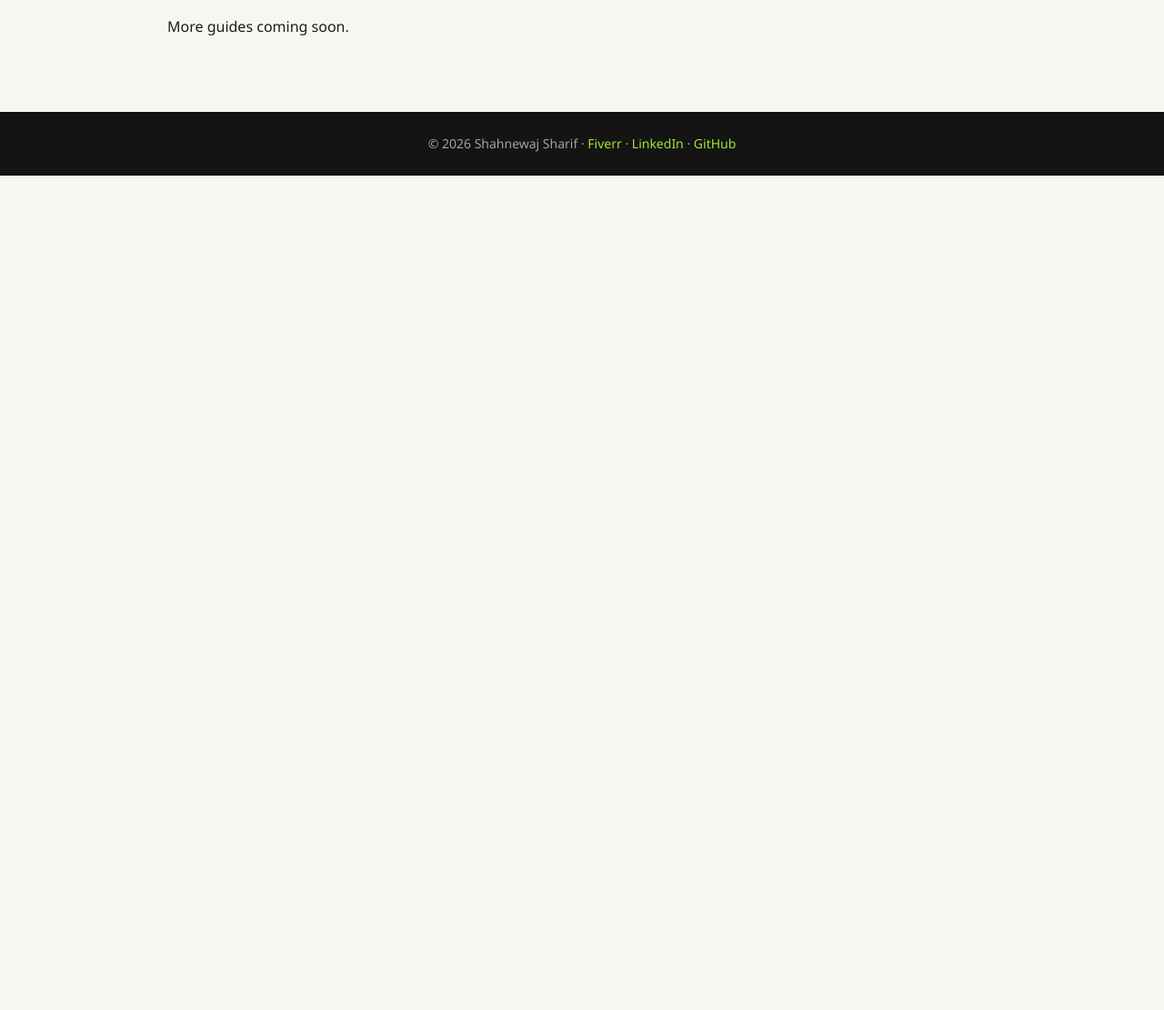
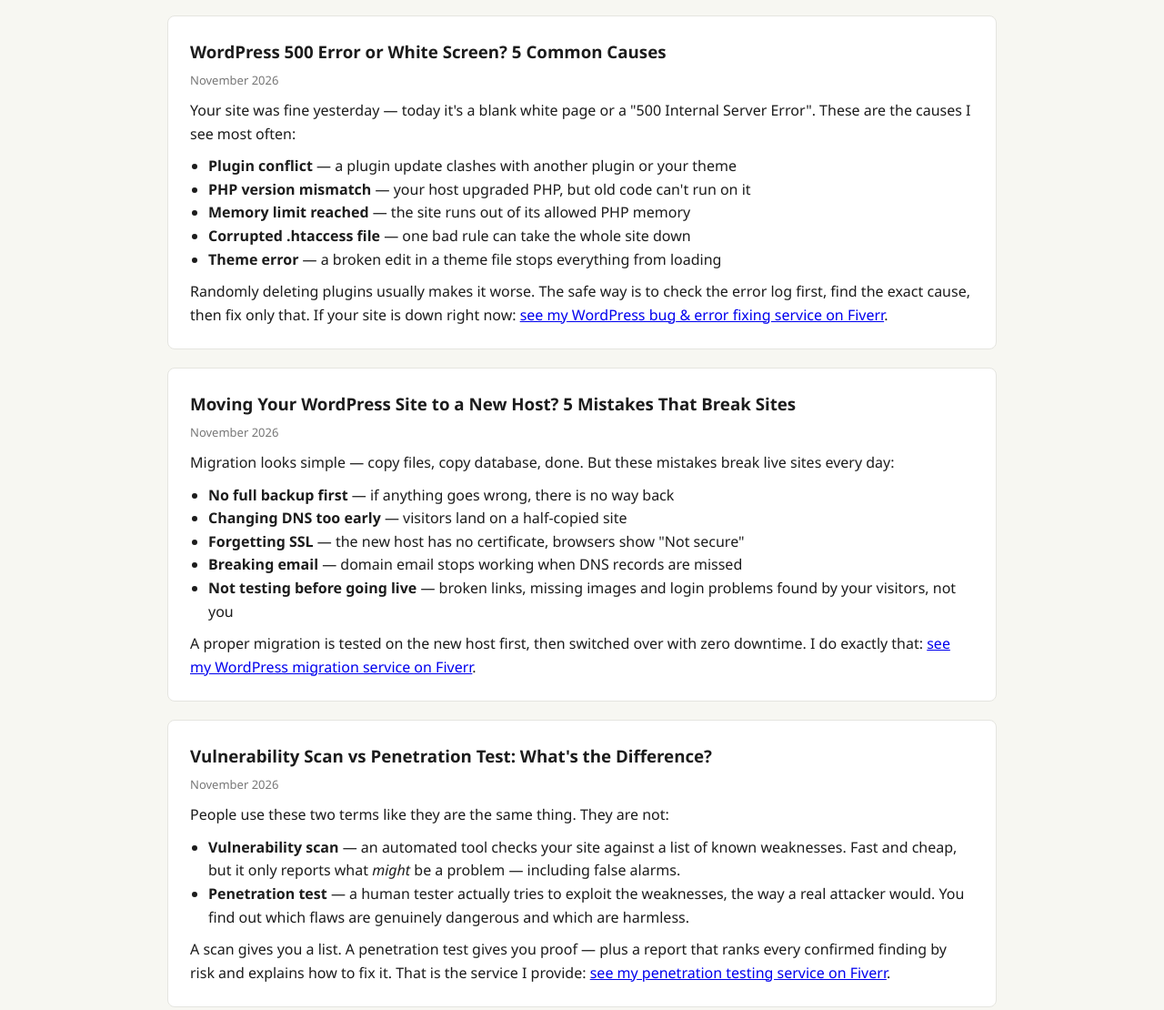
Before and after one commit to shahsec/shahsec.github.io, a plain HTML site: page blog.html in a window 1280 px wide. Shown: the part 523-1633 px from the top of the page at 91% size. Before the commit the page ends 800 px from the top, so only its background shows below. Drawn offline with Linux system fonts and the light colour scheme.

Commit message:
Update blog.html

```diff
--- a/blog.html
+++ b/blog.html
@@ -36,6 +36,45 @@
     <p>If you see even one of these, don't wait — malware spreads and Google can blacklist your site. I clean hacked WordPress sites and harden them against the next attack: <a href="https://www.fiverr.com/shahcyber/remove-malware-from-hacked-wordpress-website-and-fix-security-issues-f65c">see my malware removal service on Fiverr</a>.</p>
   </article>
 
+  <article>
+    <h3>WordPress 500 Error or White Screen? 5 Common Causes</h3>
+    <p class="date">November 2026</p>
+    <p>Your site was fine yesterday — today it's a blank white page or a "500 Internal Server Error". These are the causes I see most often:</p>
+    <ul>
+      <li><strong>Plugin conflict</strong> — a plugin update clashes with another plugin or your theme</li>
+      <li><strong>PHP version mismatch</strong> — your host upgraded PHP, but old code can't run on it</li>
+      <li><strong>Memory limit reached</strong> — the site runs out of its allowed PHP memory</li>
+      <li><strong>Corrupted .htaccess file</strong> — one bad rule can take the whole site down</li>
+      <li><strong>Theme error</strong> — a broken edit in a theme file stops everything from loading</li>
+    </ul>
+    <p>Randomly deleting plugins usually makes it worse. The safe way is to check the error log first, find the exact cause, then fix only that. If your site is down right now: <a href="https://www.fiverr.com/shahcyber/fix-wordpress-errors-bugs-plugin-conflicts-and-php-issues">see my WordPress bug &amp; error fixing service on Fiverr</a>.</p>
+  </article>
+
+  <article>
+    <h3>Moving Your WordPress Site to a New Host? 5 Mistakes That Break Sites</h3>
+    <p class="date">November 2026</p>
+    <p>Migration looks simple — copy files, copy database, done. But these mistakes break live sites every day:</p>
+    <ul>
+      <li><strong>No full backup first</strong> — if anything goes wrong, there is no way back</li>
+      <li><strong>Changing DNS too early</strong> — visitors land on a half-copied site</li>
+      <li><strong>Forgetting SSL</strong> — the new host has no certificate, browsers show "Not secure"</li>
+      <li><strong>Breaking email</strong> — domain email stops working when DNS records are missed</li>
+      <li><strong>Not testing before going live</strong> — broken links, missing images and login problems found by your visitors, not you</li>
+    </ul>
+    <p>A proper migration is tested on the new host first, then switched over with zero downtime. I do exactly that: <a href="https://www.fiverr.com/shahcyber/migrate-wordpress-website-to-new-host-or-domain-with-zero-downtime">see my WordPress migration service on Fiverr</a>.</p>
+  </article>
+
+  <article>
+    <h3>Vulnerability Scan vs Penetration Test: What's the Difference?</h3>
+    <p class="date">November 2026</p>
+    <p>People use these two terms like they are the same thing. They are not:</p>
+    <ul>
+      <li><strong>Vulnerability scan</strong> — an automated tool checks your site against a list of known weaknesses. Fast and cheap, but it only reports what <em>might</em> be a problem — including false alarms.</li>
+      <li><strong>Penetration test</strong> — a human tester actually tries to exploit the weaknesses, the way a real attacker would. You find out which flaws are genuinely dangerous and which are harmless.</li>
+    </ul>
+    <p>A scan gives you a list. A penetration test gives you proof — plus a report that ranks every confirmed finding by risk and explains how to fix it. That is the service I provide: <a href="https://www.fiverr.com/shahcyber/perform-penetration-testing-and-vulnerability-assessments">see my penetration testing service on Fiverr</a>.</p>
+  </article>
+
   <p>More guides coming soon.</p>
 </div>
 
```
